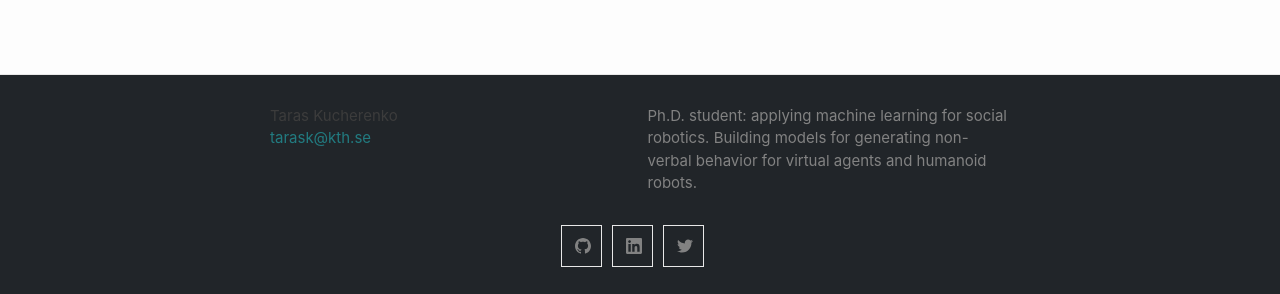
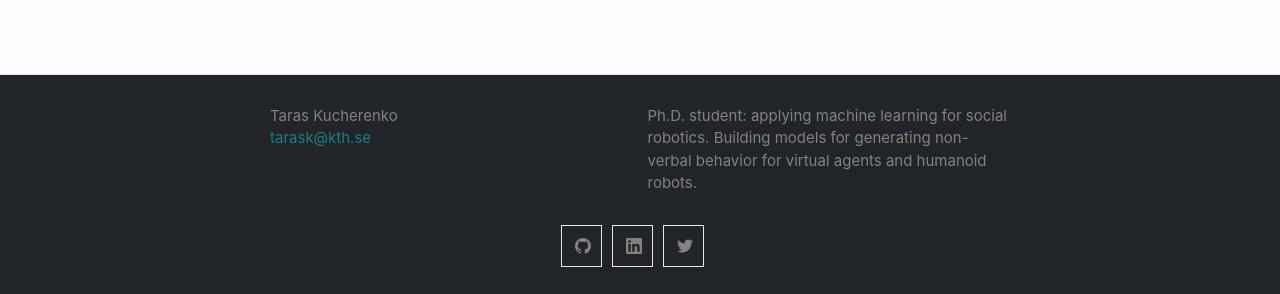
Before and after one commit to Svito-zar/Svito-zar.github.io, a Jekyll site: the page built from about.md, in a window 1280 px wide. Shown: the part 603-897 px from the top of the page. Built offline with Jekyll 4.4.1, drawn with Linux system fonts in a browser that asks for light colours; our own code applies the rules of GitHub Pages for plain Markdown files.

Commit message:
check speaking  text

```diff
--- a/_sass/minima/_layout.scss
+++ b/_sass/minima/_layout.scss
@@ -17,6 +17,10 @@ a:visited {
 
 p {
   color: #3c3c3c;
+}
+
+.p-name {
+  color: #828282;
 }
 
 #text {
```
